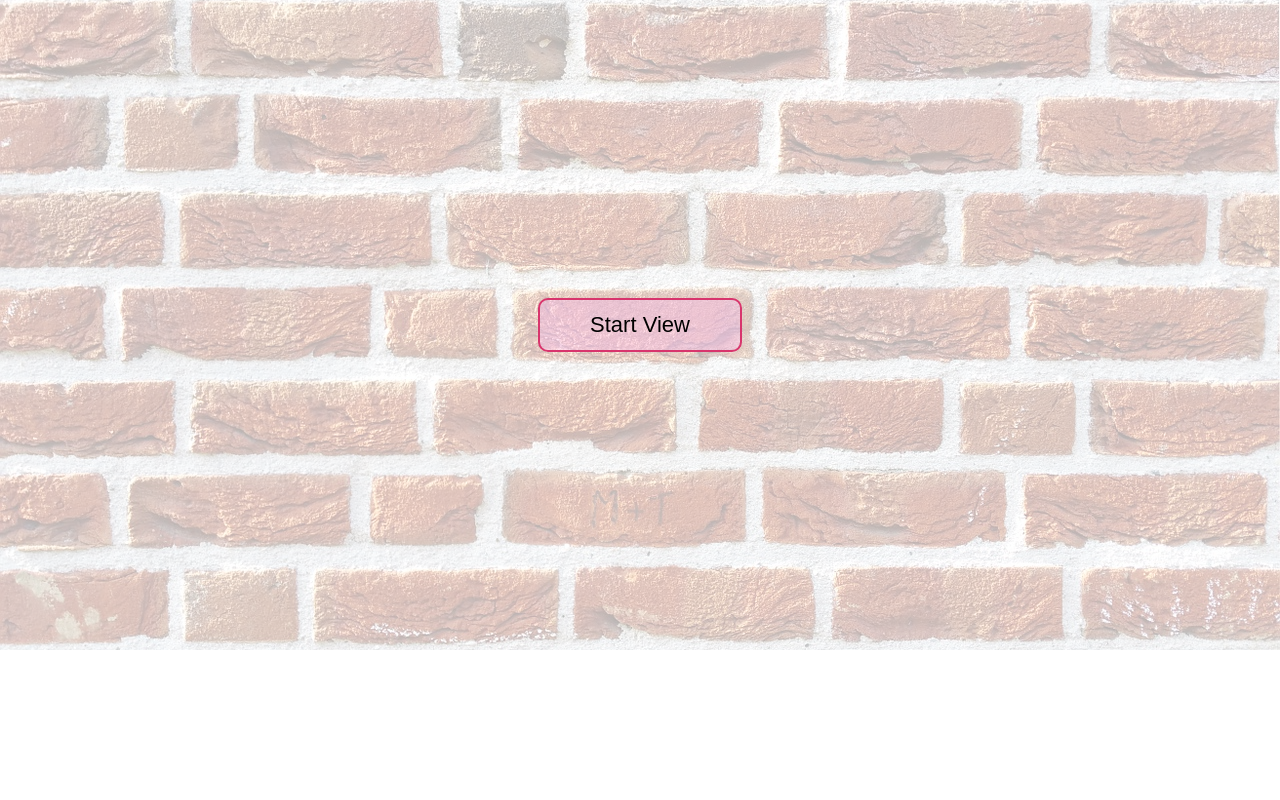
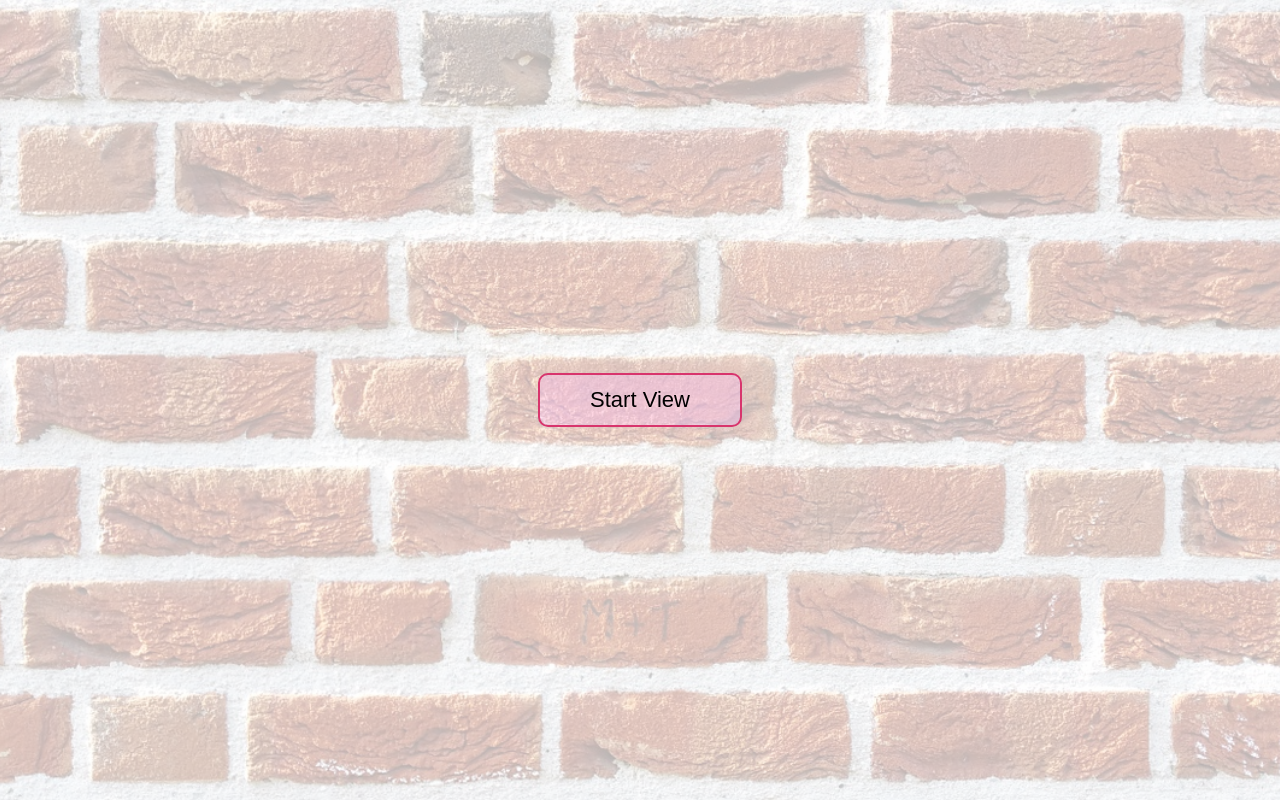
Before and after one commit to WStreet/photowall, a plain HTML site: page index.html in a window 1280 px wide. Drawn offline with Linux system fonts and the light colour scheme.

Commit message:
add style

```diff
--- a/css/photo.css
+++ b/css/photo.css
@@ -2,10 +2,11 @@ body,h3,p{
   margin: 0;
   padding: 0;
 }
+html ,body{height: 100%}
 /* 最外层容器样式*/
 .photo_wall {
   width: 100%;
-  height: 650px;
+  height: 100%;
   background: url(../img/bg.jpg) no-repeat center center;
   background-size: cover;
   position: relative;
```
